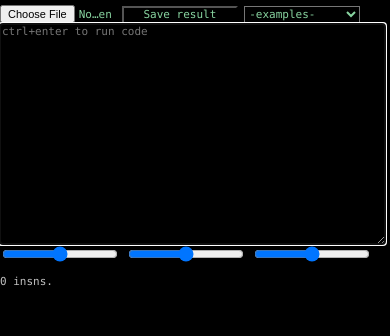
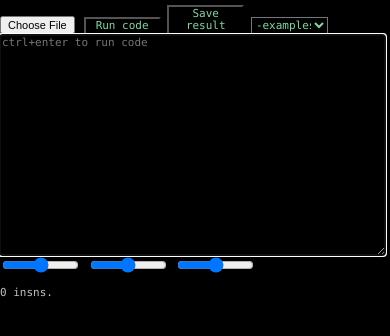
Before and after one commit to akx/ix, a website: page ix.html in a window 390 px wide. Shown: the top 336 px of the page. Drawn offline with Linux system fonts and the light colour scheme.

Commit message:
Add manual 'run' button (for mobiles etc)

```diff
--- a/ix.html
+++ b/ix.html
@@ -36,7 +36,7 @@
 
 		textarea, input, button { background: none }
 		select { background: #000 }
-		.cn * {width:30%;}
+		.cn * {width:20%;}
 
 		#log {
 			color: #c0c0c0;
@@ -48,6 +48,7 @@
 <div id="ui">
 	<div class="cn">
 		<input id="image-input" type="file" placeholder="choose image">
+		<button id="run" type="button">Run code</button>
 		<button id="save-result" type="button">Save result</button>
 		<select id="load-example"><option>-examples-</option></select>
 	</div>
@@ -91,6 +92,9 @@
 			editor.focus();
 		}, false);
 	}
+	document.getElementById("run").addEventListener("click", function() {
+		window.ix.process();
+	}, false);
 }());
 </script>
 </body>
```
